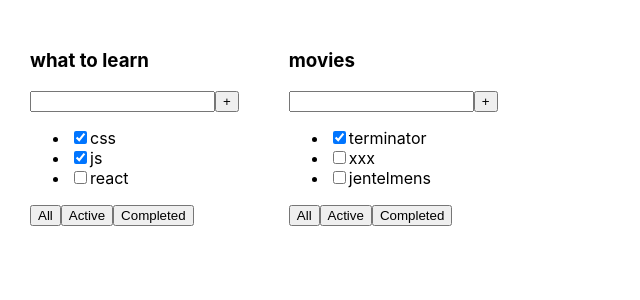
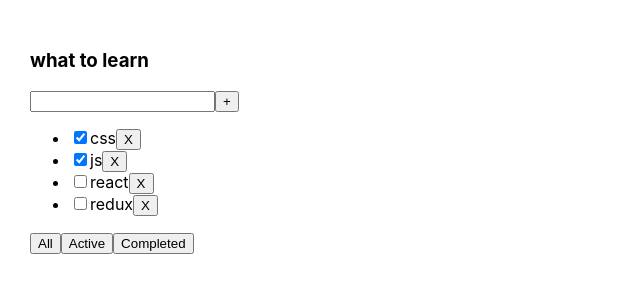
Before and after one commit to vaxich/todolist_with_Dimych, a React (Create React App) app: page / in a window 1280 px wide. Shown: the top 300 px of the page, without its empty margins (0-640 px from the left). Built offline with nearby package versions, Linux system fonts and the light colour scheme.

Commit message:
done 2 lesson

```diff
--- a/src/App.tsx
+++ b/src/App.tsx
@@ -1,26 +1,52 @@
-import React from 'react';
+import React, { useState } from 'react';
 
 import './App.css';
 import { TaskType, Todolist } from './Todolist';
 
 
+export type FilterValueType = "All" | "Completed" | "Active"
+
 function App() {
 
-  let tasks1: Array<TaskType> = [
-   { id: 1 , title: "css", isDone: true},
-   { id: 2 , title: "js", isDone: true},
-   { id: 3 , title: "react", isDone: false},
-  ]
+  const [tasks, setTasks] = useState <Array<TaskType>>(
+    [
+      { id: 1, title: "css", isDone: true },
+      { id: 2, title: "js", isDone: true },
+      { id: 3, title: "react", isDone: false },
+      { id: 4, title: "redux", isDone: false },
+    ]
 
-  let tasks2: Array<TaskType> = [
-    { id: 1 , title: "terminator", isDone: true},
-    { id: 2 , title: "xxx", isDone: false},
-    { id: 3 , title: "jentelmens", isDone: false},
-   ]
+  );
+
+  const [filter, setFilter] = useState<FilterValueType>("All");
+
+
+  const removeTask = (id: number) => {
+    let resultTask = tasks.filter( task => task.id !== id)
+    setTasks(resultTask)
+  }
+
+  const changeFilter = (value: FilterValueType) => {
+    setFilter(value)
+  }
+
+  let tasksForTodolist = tasks;
+
+  if (filter === "Completed" ) {
+    tasksForTodolist = tasks.filter( (task) => task.isDone === true)
+  }
+  if (filter === "Active" ) {
+    tasksForTodolist = tasks.filter( (task) => task.isDone === false)
+  }
+
   return (
     <div className="App">
-      <Todolist title="what to learn" tasks = {tasks1}/>
-      <Todolist title="movies" tasks = {tasks2}/>
+      <Todolist
+      title="what to learn"
+      tasks={tasksForTodolist}
+      removeTask = {removeTask}
+      changeFilter = {changeFilter}
+      />
 
     </div>
   );
--- a/src/Todolist.tsx
+++ b/src/Todolist.tsx
@@ -1,6 +1,10 @@
+import { FilterValueType } from "./App"
+
 type PropsType = {
   title: string
   tasks: Array<TaskType>
+  removeTask: (id: number) => void
+  changeFilter: (value: FilterValueType) => void
 
 }
 
@@ -16,17 +20,23 @@
     <div>
       <h3>{props.title}</h3>
       <div>
-          <input  />
+        <input />
         <button>+</button>
       </div>
       <ul>
-          <li><input type="checkbox" checked={props.tasks[0].isDone} /><span>{props.tasks[0].title}</span></li>
-          <li><input type="checkbox" checked={props.tasks[1].isDone} /><span>{props.tasks[1].title}</span></li>
-          <li><input type="checkbox" checked={props.tasks[2].isDone} /><span>{props.tasks[2].title}</span></li>
+        {props.tasks.map((task) => {
+          return (
+            <li key = {task.id}>
+              <input type="checkbox" checked={task.isDone} /><span>{task.title}</span>
+              <button onClick={ () => {props.removeTask(task.id)}}>X</button>
+              </li>
+          )
+        })}
+
       </ul>
-        <button>All</button>
-        <button>Active</button>
-        <button>Completed</button>
+      <button onClick={ () => {props.changeFilter("All")}}>All</button>
+      <button onClick={ () => {props.changeFilter("Active")}}>Active</button>
+      <button onClick={ () => {props.changeFilter("Completed")}}>Completed</button>
 
     </div>
   )
```
Lines whose indentation alone changed are shown as unchanged.
